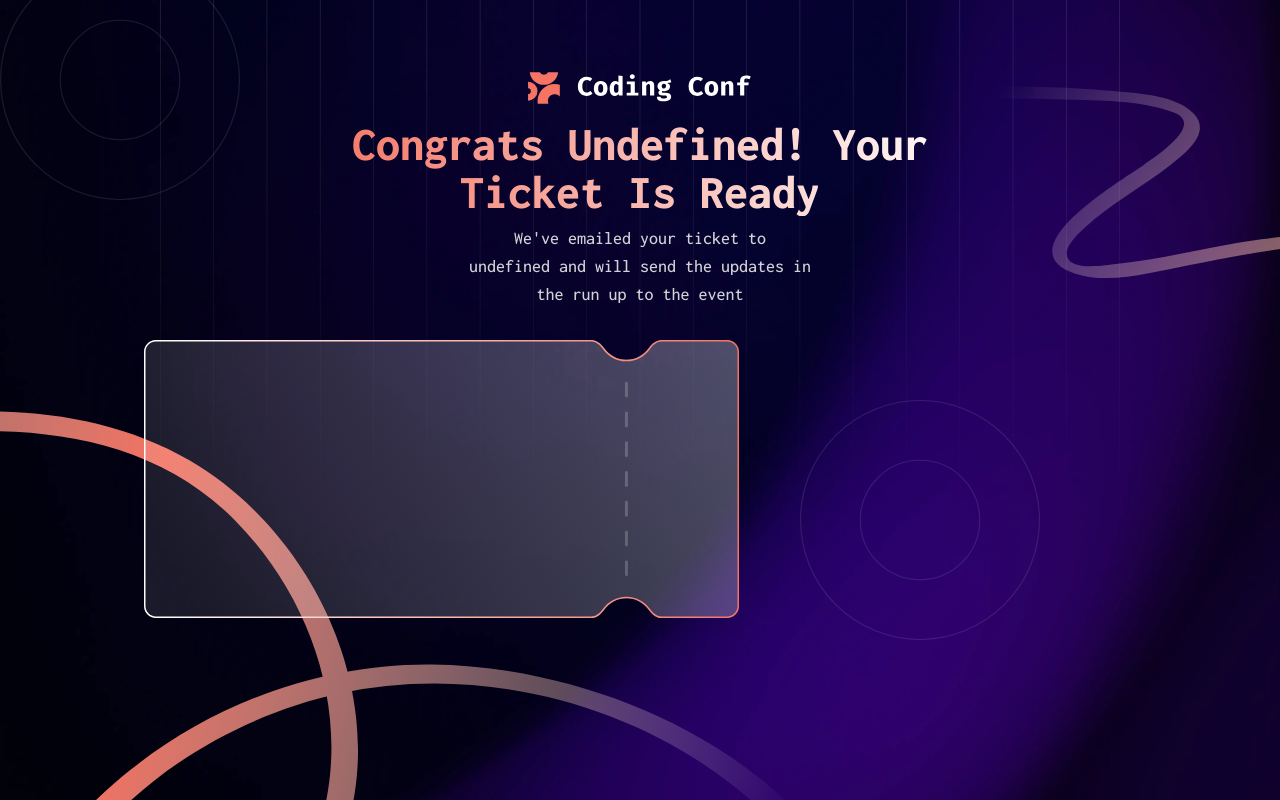
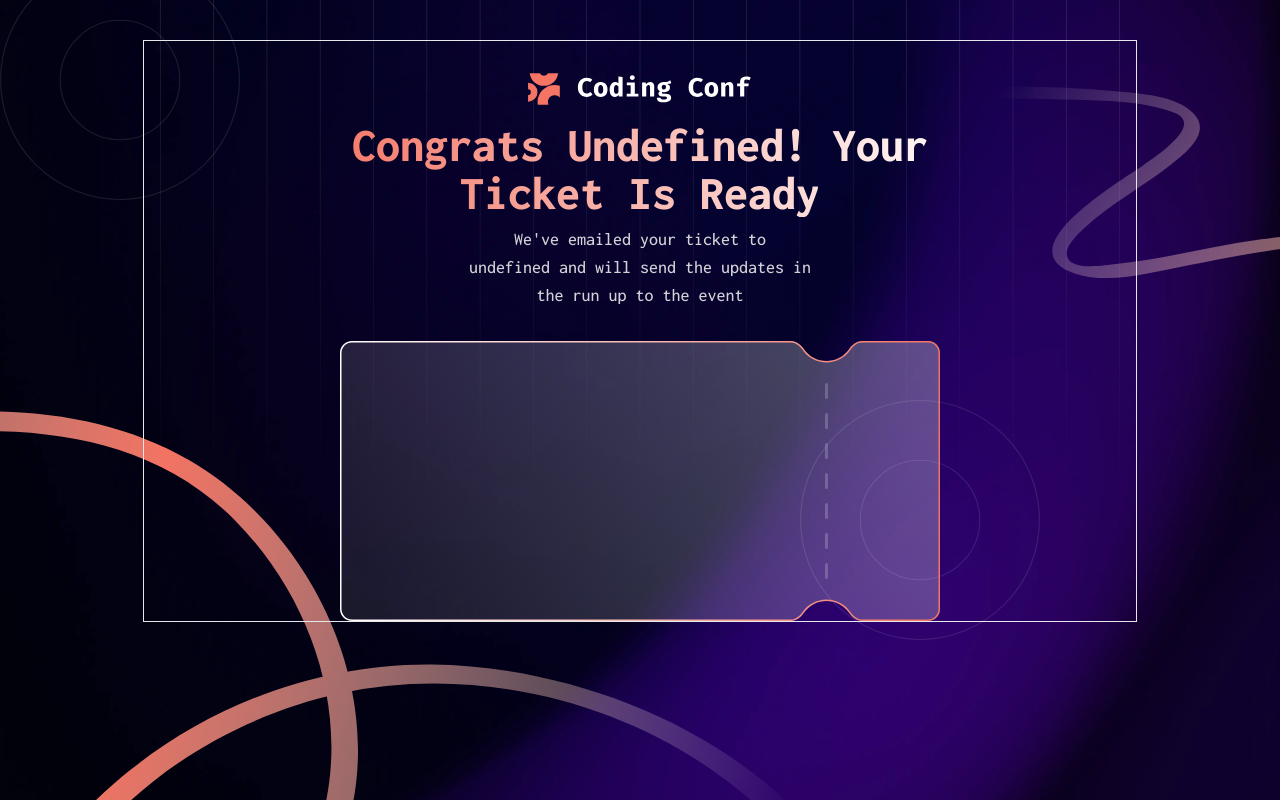
Before and after one commit to isaacurba/Conference-ticket-generator, a React (Vite) app: page / in a window 1280 px wide. Built offline with nearby package versions, Linux system fonts and the light colour scheme.

Commit message:
modified Ticket and TicketTitle file component

```diff
--- a/src/components/Ticket.jsx
+++ b/src/components/Ticket.jsx
@@ -3,17 +3,19 @@ import TicketTitle from "./TicketTitle";
 
 const Ticket = ({ heading, subheading, name, email }) => {
   return (
-    <div className="flex flex-col justify-center">
+    <div className="flex border border-solid flex-col justify-center items-center">
       <TicketTitle
         heading={`Congrats ${name}! Your ticket is ready`}
         subheading={`We've emailed your ticket to \n${email} and will send the updates in \n the run up to the event`}
       />
 
-      <img
-        src="./assets/images/pattern-ticket.svg"
-        alt="ticket"
-        className="w-[60%]"
-      />
+      <div className="relative ">
+        <img
+          src="./assets/images/pattern-ticket.svg"
+          alt="ticket"
+          className="w-full"
+        />
+      </div>
     </div>
   );
 };
--- a/src/components/TicketTitle.jsx
+++ b/src/components/TicketTitle.jsx
@@ -2,8 +2,8 @@ import React from "react";
 
 const TicketTitle = ({ heading, subheading }) => {
   return (
-    <section className="w-full px-4 py-8">
-      <div className="m-auto text-center text-neutral-0 font-inconsolata">
+    <section className="px-4 py-8">
+      <div className=" text-center text-neutral-0 font-inconsolata">
         <div>
           <img
             src="/assets/images/logo-full.svg"
```
